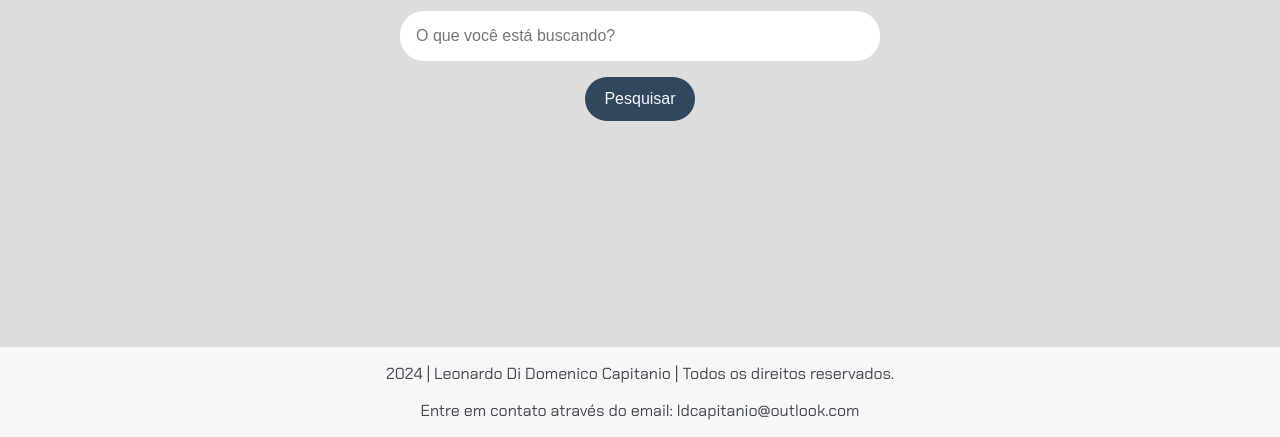
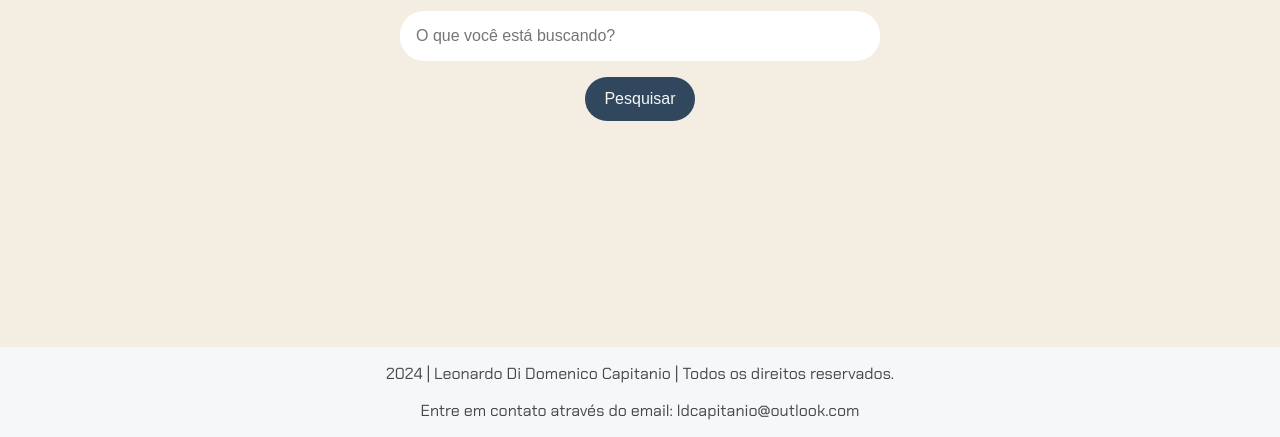
Before and after one commit to domenicoleonardo/Imers-o-Dev-com-Google-Gemini, a plain HTML site: page index.html in a window 1280 px wide. Shown: the part 363-800 px from the top of the page. Drawn offline with Linux system fonts and the light colour scheme.

Commit message:
Edição cor de fundo

```diff
--- a/styles.css
+++ b/styles.css
@@ -4,7 +4,7 @@
 /* Estiliza o corpo da página */
 body {
     font-family: "Chakra Petch", sans-serif; /* Define a fonte padrão */
-    background-color: #DDDDDD; /* Cor de fundo da página */
+    background-color: #f4ede1; /* Cor de fundo da página */
     display: flex; /* Usa Flexbox para layout */
     flex-direction: column; /* Alinha os itens na vertical */
     align-items: center; /* Centraliza os itens horizontalmente */
```
